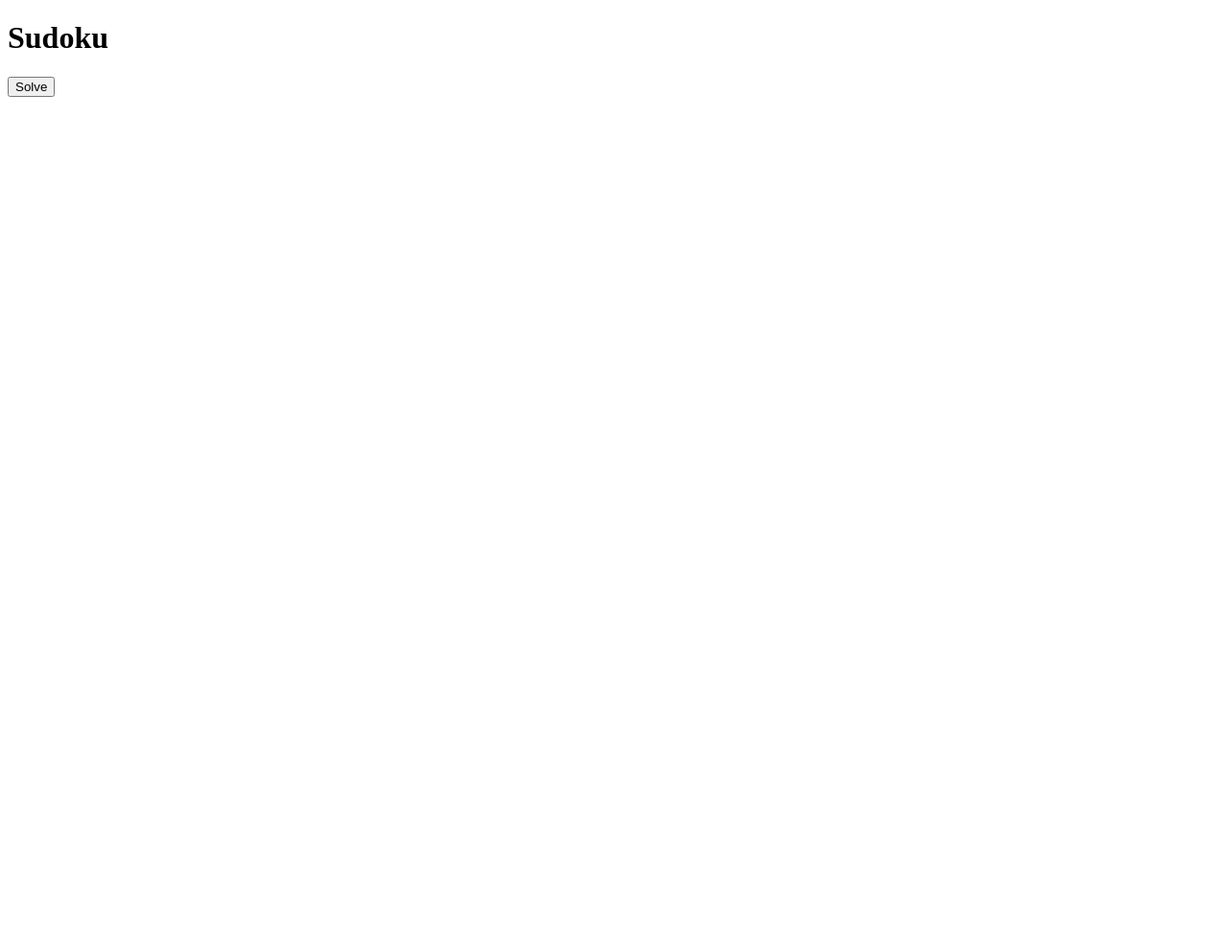
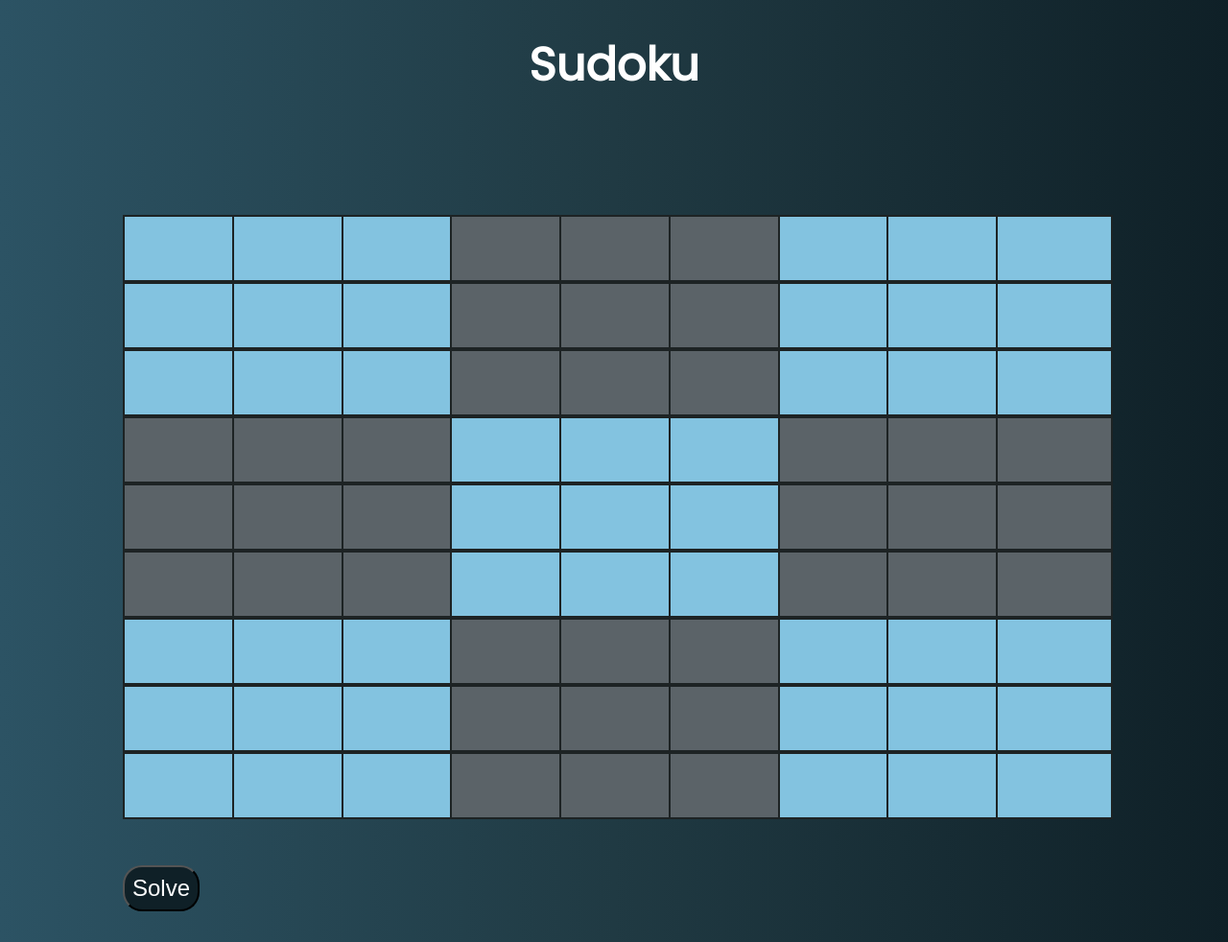
Before and after one commit to jamestariga/sudoku-solver, a website: page index.html in a window 1280 px wide. Shown: the whole page at 96% size. Before the commit the page ends 800 px from the top, so only its background shows below. Drawn offline with nearby package versions, Linux system fonts and the light colour scheme.

Commit message:
Final App

```diff
--- a/css/style.css
+++ b/css/style.css
@@ -0,0 +1,67 @@
+body {
+    margin: 0;
+    padding: 0;
+    box-sizing: border-box;
+    background: #0F2027;
+    background: -webkit-linear-gradient(to right, #2C5364, #203A43, #0F2027);
+    background: linear-gradient(to right, #2C5364, #203A43, #0F2027);
+    overflow-x: hidden;
+    font-family: 'Poppins', sans-serif;
+}
+
+.title-name {
+    color: #fff;
+    display: flex;
+    justify-content: center;
+}
+
+.title-name h1 {
+    font-size: 3rem;
+}
+
+.container {
+    display: flex;
+    flex-direction: column;
+}
+
+#puzzle {
+    display: grid;
+    grid-template-columns: repeat(9, auto);
+    margin: 4rem 8rem 1rem 8rem;
+}
+
+.grid input {
+    width: 100%;
+    height: 4rem;
+    border-spacing: 0;
+    border: 2px rgb(29, 35, 36) solid;
+    text-align: center;
+    font-size: 1.5rem;
+}
+
+#solve-btn {
+    margin: 2rem 8rem;
+    background: #0F2027;
+    border-radius: 20px;
+    color: #fff;
+    padding: 0.5rem;
+    font-size: 1.5rem;
+}
+
+#solve-btn:hover {
+    background: #507f94;
+}
+
+p {
+    text-align: center;
+    font-size: 1.5rem;
+    color: #fff;
+}
+
+.odd-section {
+    background-color: #83c3e0;
+}
+
+.even-section {
+    background-color: #5b6368;
+}
--- a/index.html
+++ b/index.html
@@ -3,6 +3,9 @@
 <head>
     <meta charset="UTF-8">
     <meta name="viewport" content="width=device-width, initial-scale=1.0">
+    <link rel="preconnect" href="https://fonts.googleapis.com">
+    <link rel="preconnect" href="https://fonts.gstatic.com" crossorigin>
+    <link href="https://fonts.googleapis.com/css2?family=Poppins&display=swap" rel="stylesheet">
     <link rel="stylesheet" href="./css/style.css">
     <title>Sudoku</title>
 </head>
@@ -12,10 +15,18 @@
         <h1>Sudoku</h1>
     </div>
 
-    <div class="container" id="puzzle">
-        <button id="solve-btn">Solve</button>
+    <p id="solution"></p>
+
+    <div class="container">
+        <div id="puzzle">
+
+        </div>
+        <div>
+            <button id="solve-btn">Solve</button>
+        </div>
     </div>
 
-<script src="./js/app.js"></script>
+    <script src="https://unpkg.com/axios/dist/axios.min.js"></script>
+    <script src="./js/app.js"></script>
 </body>
 </html>
--- a/js/app.js
+++ b/js/app.js
@@ -0,0 +1,79 @@
+const puzzleBoard = document.getElementById('puzzle')
+const solveBtn = document.getElementById('solve-btn')
+const solutionDisplay = document.getElementById('solution')
+const box = 81;
+let submission = []
+
+for (let i = 0; i < box; i++) {
+    const div = document.createElement('div')
+    div.classList.add('grid')
+    const inputElements = document.createElement('input')
+    inputElements.setAttribute('type', 'number')
+    inputElements.setAttribute('min', '0')
+    inputElements.setAttribute('max', '9')
+    if (
+        ((i % 9 == 0 || i % 9 == 1 || i % 9 == 2) && i < 21) ||
+        ((i % 9 == 6 || i % 9 == 7 || i % 9 == 8) && i < 27) ||
+        ((i % 9 == 3 || i % 9 == 4 || i % 9 == 5) && (i > 27 && i < 53)) ||
+        ((i % 9 == 0 || i % 9 == 1 || i % 9 == 2) && i > 53) ||
+        ((i % 9 == 6 || i % 9 == 7 || i % 9 == 8) && i > 53)
+    ) {
+        inputElements.classList.add('odd-section')
+    } else {
+        inputElements.classList.add('even-section')
+    }
+
+    div.appendChild(inputElements)
+    puzzleBoard.appendChild(div)
+}
+
+const joinValues = () => {
+    const inputs = document.querySelectorAll('input')
+    inputs.forEach(input => {
+        if (input.value) {
+            submission.push(input.value)
+        } else {
+            submission.push('.')
+        }
+    })
+
+    console.log(submission)
+}
+
+const populateValues = (isSolvable, solution) => {
+    const inputs = document.querySelectorAll('input')
+    if (isSolvable && solution) {
+        inputs.forEach((input, i) => {
+            input.value = solution[i]
+        })
+        solutionDisplay.innerHTML = 'The problem is solvable and here is the solution'
+    } else {
+        solutionDisplay.innerHTML = 'The problem is not solvable'
+    }
+}
+
+const solve = () => {
+
+    joinValues()
+    const data = { numbers: submission.join('')}
+    console.log('data', data)
+
+    fetch('http://localhost:8000/solve', {
+        method: 'POST',
+        headers: {
+            'Content-Type': 'application/json',
+            'Accept': 'application/json'
+        },
+        body: JSON.stringify(data)
+    }) .then(response => response.json())
+    .then(data => {
+        console.log(data)
+        populateValues(data.solvable, data.solution)
+        submission = []
+    })
+    .catch((error) => {
+        console.error('Error:', error)
+    })
+}
+
+solveBtn.addEventListener('click', solve)
```
Also changed, not shown: js/server.js (added, +32 -0 lines), package.json (added, +27 -0 lines), 2 other files.
